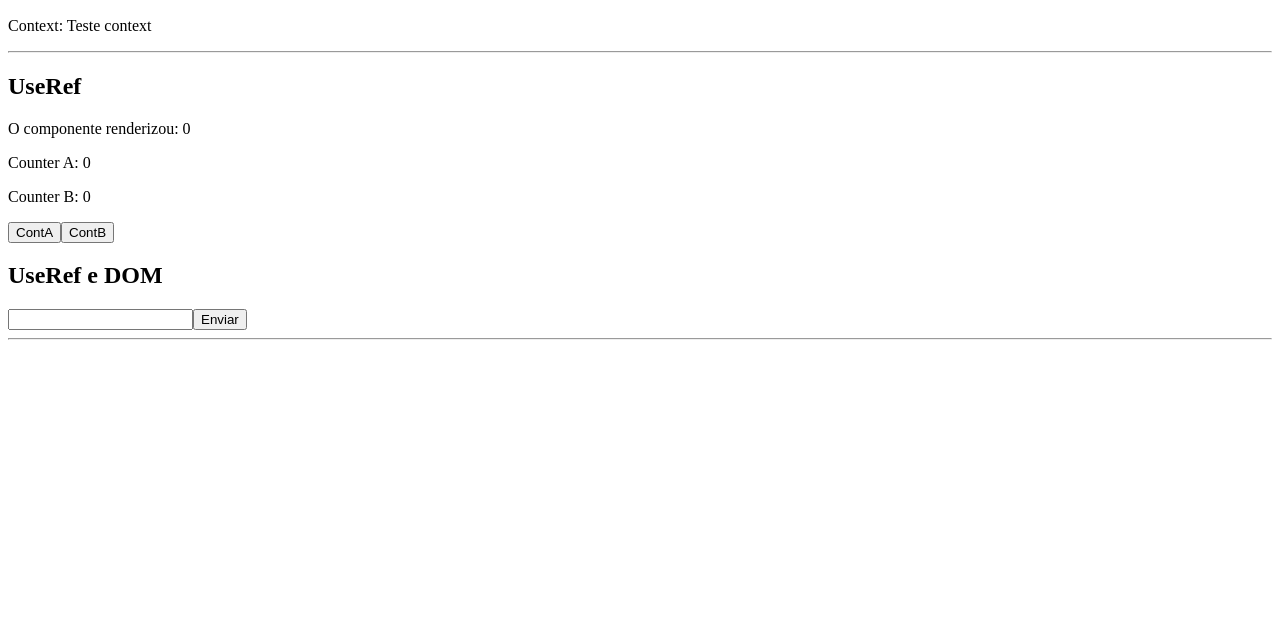
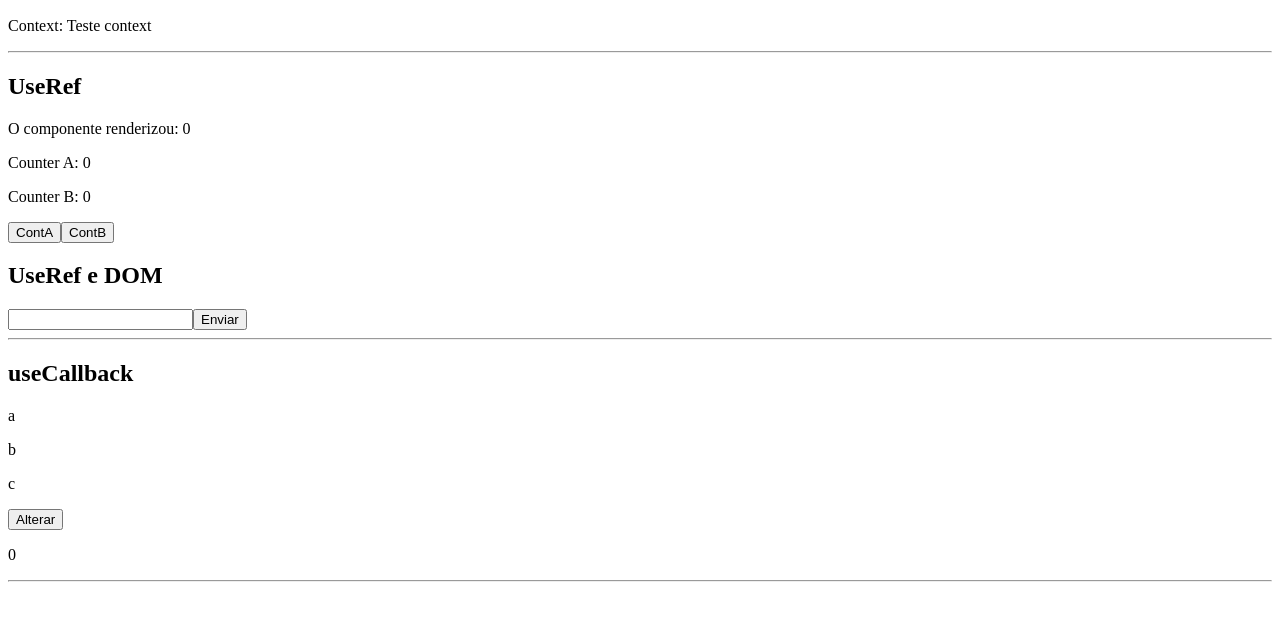
Before and after one commit to henriquefantin/praticas-react, a React (Vite) app in the folder react_hooks/: page / in a window 1280 px wide. Shown: the part 944-1564 px from the top of the page. Built offline with nearby package versions, Linux system fonts and the light colour scheme.

Commit message:
feat(useCallback): add example useCallback

```diff
--- /dev/null
+++ b/react_hooks/src/components/HookUseCallback.jsx
@@ -0,0 +1,22 @@
+import { useCallback, useState } from 'react'
+
+import List from './List';
+
+const HookUseCallback = () => {
+    const [counter, setCounter] = useState(0);
+    const getItemsFromDatabase = useCallback(() => {
+        return ['a', 'b', 'c'];
+    }, []);
+
+    return (
+        <div>
+            <h2>useCallback</h2>
+            <List getItems={getItemsFromDatabase} />
+            <button onClick={() => setCounter(counter + 1)}>Alterar</button>
+            <p>{counter}</p>
+            <hr />
+        </div>
+    )
+}
+
+export default HookUseCallback
--- /dev/null
+++ b/react_hooks/src/components/List.jsx
@@ -0,0 +1,19 @@
+import { useState, useEffect } from 'react'
+
+const List = ({ getItems }) => {
+    const [myItems, setMyItems] = useState([]);
+    useEffect(() => {
+        console.log('Buscando itens do banco...');
+        setMyItems(getItems);
+    }, [getItems]);
+
+    return (
+        <div>
+            {myItems && myItems.map((item) => (
+                <p key={item}>{item}</p>
+            ))}
+        </div>
+    )
+}
+
+export default List
--- a/react_hooks/src/pages/Home.jsx
+++ b/react_hooks/src/pages/Home.jsx
@@ -2,6 +2,7 @@
 import HookUseReducer from "../components/HookUseReducer"
 import HookUseState from "../components/HookUseState"
 import HookUseRef from "../components/HookUseRef";
+import HookUseCallback from "../components/HookUseCallback";
 
 // useContext
 import { useContext } from "react";
@@ -19,6 +20,7 @@
             <p>Context: {contextValue}</p>
             <hr />
             <HookUseRef />
+            <HookUseCallback />
         </div>
     )
 }
```
